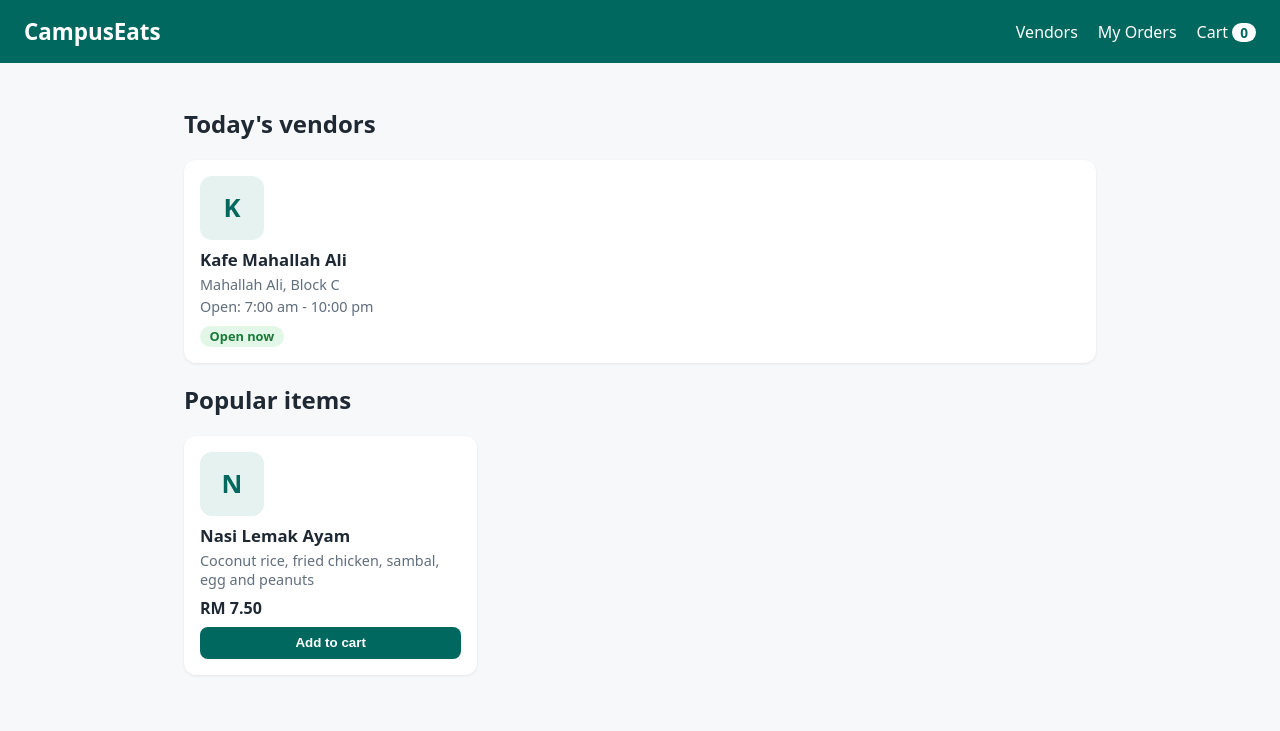
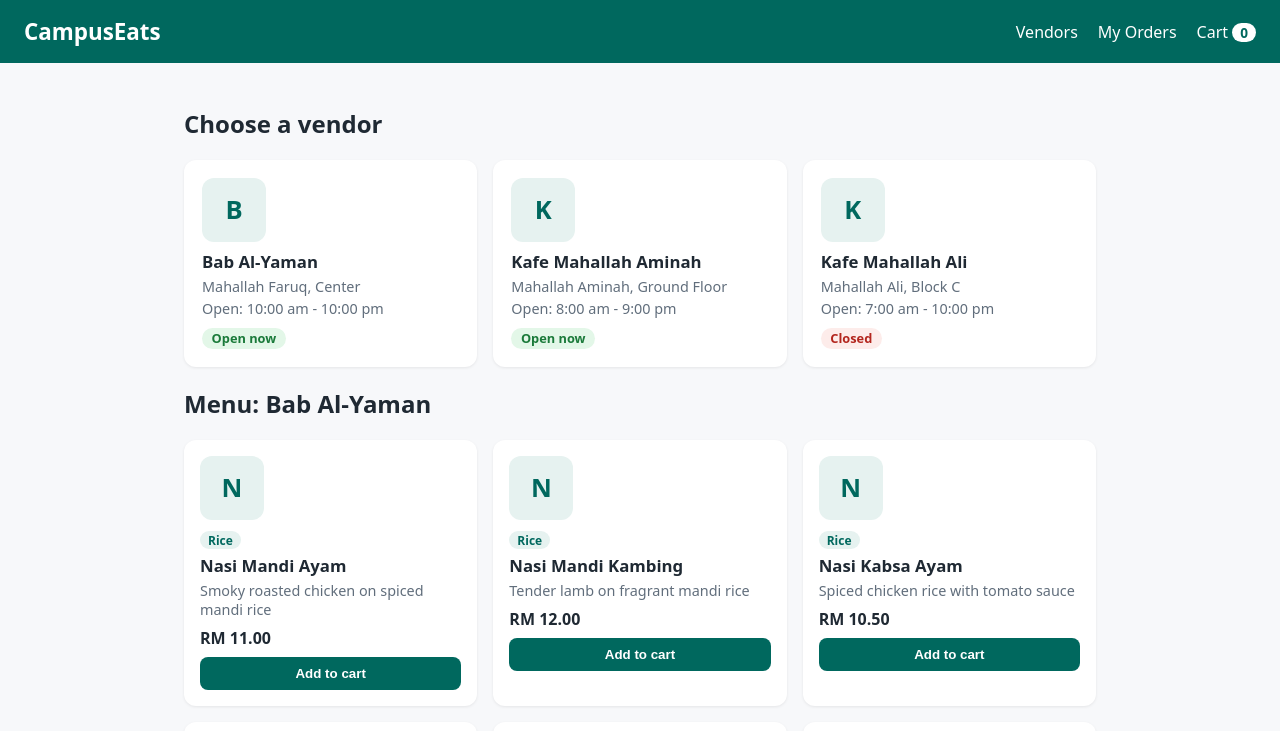
Before and after one commit to shinnngit/campuseats-2411067, a React (Vite) app: page / in a window 1280 px wide. Shown: the top 731 px of the page. Built offline with nearby package versions, Linux system fonts and the light colour scheme.

Commit message:
Week 2: vendor data, props, lists and cart count

```diff
--- a/src/App.jsx
+++ b/src/App.jsx
@@ -1,19 +1,38 @@
+import { useState } from 'react'
+import vendors from './data/vendors.js'
 import Header from './components/Header.jsx'
 import VendorCard from './components/VendorCard.jsx'
-import MenuItemCard from './components/MenuItemCard.jsx'
+import MenuList from './components/MenuList.jsx'
 import Footer from './components/Footer.jsx'
 
 function App() {
+  const [selectedVendorId, setSelectedVendorId] = useState(vendors[0].id)
+  const [cart, setCart] = useState([])
+
+  const selectedVendor = vendors.find((v) => v.id === selectedVendorId)
+
+  function handleAddToCart(item) {
+    setCart((prev) => [...prev, item])
+  }
+
   return (
     <>
-      <Header />
+      <Header cartCount={cart.length} />
       <main className="container">
-        <h2>Today's vendors</h2>
-        <VendorCard />
-        <h2>Popular items</h2>
+        <h2>Choose a vendor</h2>
         <div className="grid">
-          <MenuItemCard />
+          {vendors.map((vendor) => (
+            <VendorCard
+              key={vendor.id}
+              vendor={vendor}
+              isSelected={vendor.id === selectedVendorId}
+              onSelect={setSelectedVendorId}
+            />
+          ))}
         </div>
+
+        <h2>Menu: {selectedVendor.name}</h2>
+        <MenuList items={selectedVendor.menu} onAdd={handleAddToCart} />
       </main>
       <Footer />
     </>
--- a/src/components/Header.jsx
+++ b/src/components/Header.jsx
@@ -1,6 +1,4 @@
-function Header() {
-  const cartCount = 0
-
+function Header({ cartCount }) {
   return (
     <header className="header">
       <h1 className="logo">CampusEats</h1>
--- a/src/components/MenuItemCard.jsx
+++ b/src/components/MenuItemCard.jsx
@@ -1,18 +1,16 @@
-function MenuItemCard() {
-  const item = {
-    name: 'Nasi Lemak Ayam',
-    description: 'Coconut rice, fried chicken, sambal, egg and peanuts',
-    price: 7.5,
-    available: true,
-  }
-
+function MenuItemCard({ item, onAdd }) {
   return (
     <div className="card item">
       <div className="thumb">{item.name[0]}</div>
+      <span className="tag">{item.category}</span>
       <h3>{item.name}</h3>
       <p className="muted">{item.description}</p>
       <p className="price">RM {item.price.toFixed(2)}</p>
-      <button className="btn" disabled={!item.available}>
+      <button
+        className="btn"
+        disabled={!item.available}
+        onClick={() => onAdd(item)}
+      >
         {item.available ? 'Add to cart' : 'Sold out'}
       </button>
     </div>
--- /dev/null
+++ b/src/components/MenuList.jsx
@@ -0,0 +1,17 @@
+import MenuItemCard from './MenuItemCard.jsx'
+
+function MenuList({ items, onAdd }) {
+  if (items.length === 0) {
+    return <p className="muted">No items on this menu yet.</p>
+  }
+
+  return (
+    <div className="grid">
+      {items.map((item) => (
+        <MenuItemCard key={item.id} item={item} onAdd={onAdd} />
+      ))}
+    </div>
+  )
+}
+
+export default MenuList
--- a/src/components/VendorCard.jsx
+++ b/src/components/VendorCard.jsx
@@ -1,13 +1,10 @@
-function VendorCard() {
-  const vendor = {
-    name: 'Kafe Mahallah Ali',
-    location: 'Mahallah Ali, Block C',
-    openHours: '7:00 am - 10:00 pm',
-    isOpen: true,
-  }
-
+function VendorCard({ vendor, isSelected, onSelect }) {
   return (
-    <div className="card vendor">
+    <button
+      type="button"
+      className={isSelected ? 'card vendor selected' : 'card vendor'}
+      onClick={() => onSelect(vendor.id)}
+    >
       <div className="thumb">{vendor.name[0]}</div>
       <div>
         <h3>{vendor.name}</h3>
@@ -17,7 +14,7 @@ function VendorCard() {
           {vendor.isOpen ? 'Open now' : 'Closed'}
         </span>
       </div>
-    </div>
+    </button>
   )
 }
 
```
